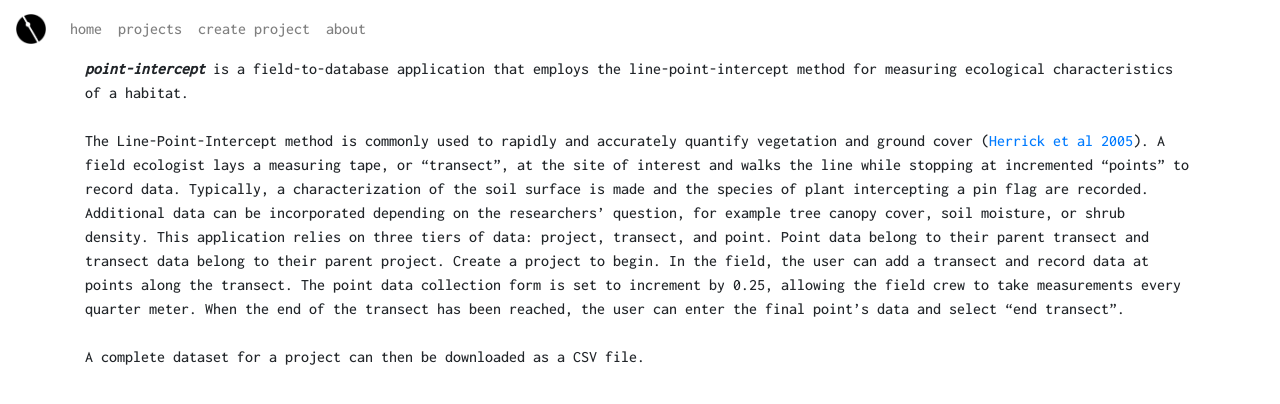
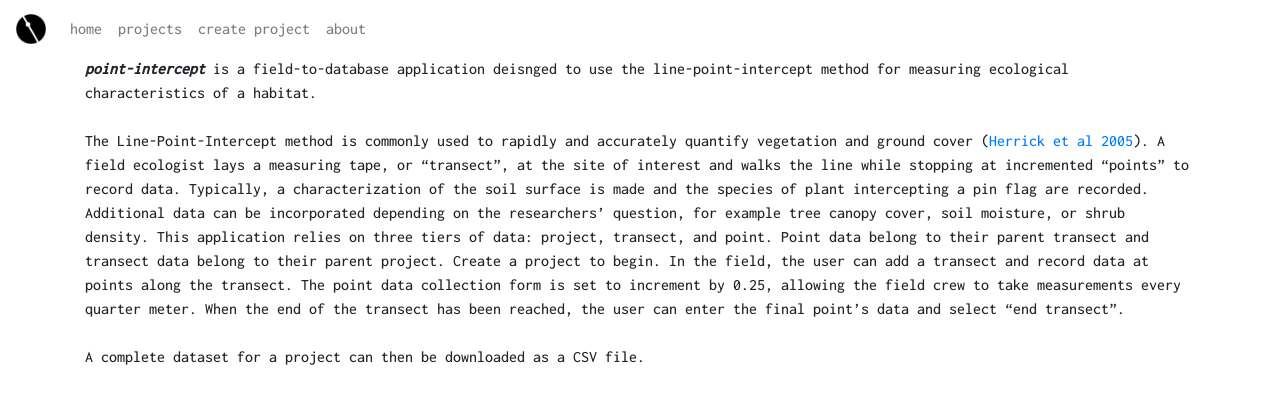
Before and after one commit to ricklevy21/point-intercept, a React (Create React App) app in the folder client/: page /about in a window 1280 px wide. Shown: the top 404 px of the page. Built offline with nearby package versions, Linux system fonts and the light colour scheme.

Commit message:
about changes

```diff
--- a/client/src/pages/About.js
+++ b/client/src/pages/About.js
@@ -6,7 +6,7 @@
     return (
         <>
         <p>
-            <i><strong>point-intercept</strong></i> is a field-to-database application that employs the line-point-intercept method for measuring ecological characteristics of a habitat.
+            <i><strong>point-intercept</strong></i> is a field-to-database application deisnged to use the line-point-intercept method for measuring ecological characteristics of a habitat.
             <br/>
             <br/>
             The Line-Point-Intercept method is commonly used to rapidly and accurately quantify vegetation and ground cover (<a href="https://www.fs.usda.gov/Internet/FSE_DOCUMENTS/stelprdb5172121.pdf">Herrick et al 2005</a>). A field ecologist lays a measuring tape, or “transect”, at the site of interest and walks the line while stopping at incremented “points” to record data. Typically, a characterization of the soil surface is made and the species of plant intercepting a pin flag are recorded. Additional data can be incorporated depending on the researchers’ question, for example tree canopy cover, soil moisture, or shrub density.
```
